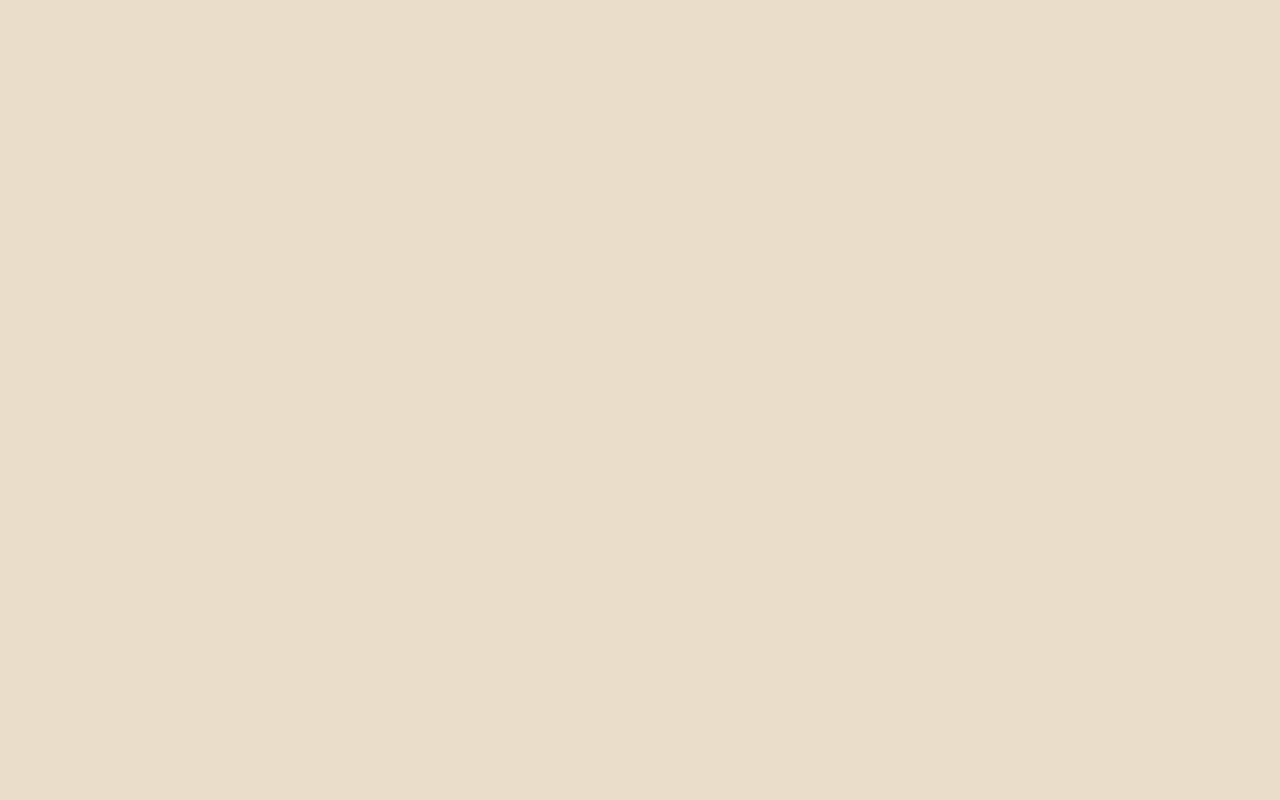
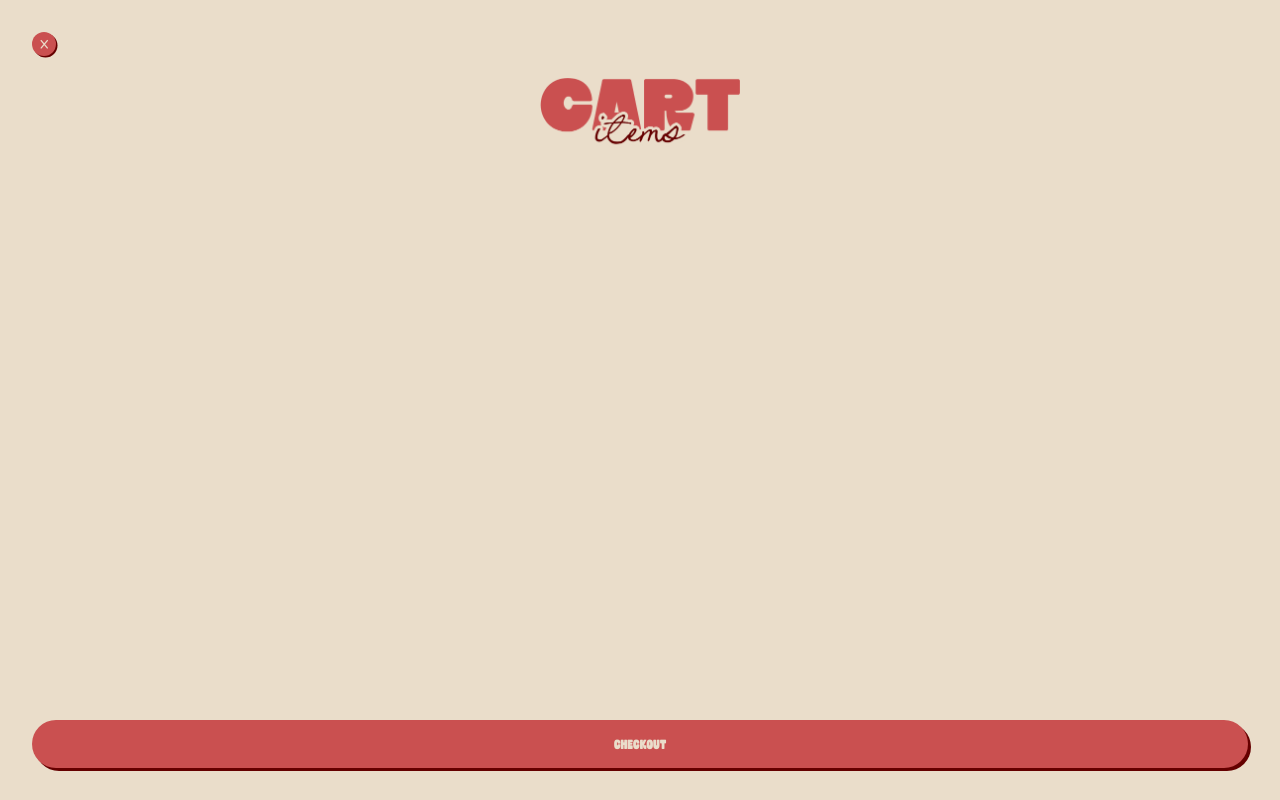
Before and after one commit to Brandon-Fernando/BA_BREW, a React (Vite) app: page /cart in a window 1280 px wide. Before the commit this address had no page. Built offline with nearby package versions, Linux system fonts and the light colour scheme.

Commit message:
cart updates

```diff
--- a/src/App.jsx
+++ b/src/App.jsx
@@ -11,6 +11,7 @@ import AdminSignIn from './pages/Admin/AdminSignIn'
 import AdminRoute from './pages/Admin/AdminRoute'
 import AdminOrders from './pages/Admin/AdminOrders'
 import AdminOrderInfo from './pages/Admin/components/AdminOrderInfo'
+import Cart from './pages/Cart/Cart'
 
 function App() {
 
@@ -37,6 +38,8 @@ function App() {
         </Route>
 
         <Route path="/checkout" element={<Checkout />}/>
+
+        <Route path="/cart" element={<Cart />}/>
       </Route>
     </Routes>
   )
--- a/src/components/Header/Header.jsx
+++ b/src/components/Header/Header.jsx
@@ -67,10 +67,14 @@
 
 // export default Header;
 import "./Header.css";
+import { useNavigate } from "react-router-dom";
 
 const Header = ({
   setMenuSidebarOpen
-}) => (
+}) => {
+  const navigate = useNavigate();
+
+  return(
     <div className="header-container">
       {/* MENU */}
       <div
@@ -82,8 +86,13 @@ const Header = ({
         <div className="header-line"/>
       </div>
 
-     <i className="fa-solid fa-cart-shopping cart-icon"/>
+      <i
+        className="fa-solid fa-cart-shopping cart-icon"
+        onClick={() => navigate("/cart")}
+      />
     </div>
   )
 
+}
+
 export default Header;
--- a/src/components/Layout/Layout.jsx
+++ b/src/components/Layout/Layout.jsx
@@ -54,12 +54,14 @@ const Layout = () => {
           setCartSidebarOpen={setCartSidebarOpen}
         />
       )} */}
-      {!menuSidebarOpen && (
-        <Header
-          menuSidebarOpen={menuSidebarOpen}
-          setMenuSidebarOpen={setMenuSidebarOpen}
-        />
-      )}
+      {!menuSidebarOpen &&
+        location.pathname !== "/cart" &&
+        location.pathname !== "/checkout" && (
+          <Header
+            menuSidebarOpen={menuSidebarOpen}
+            setMenuSidebarOpen={setMenuSidebarOpen}
+          />
+        )}
 
 
       <Outlet
--- /dev/null
+++ b/src/pages/Cart/Cart.css
@@ -0,0 +1,28 @@
+
+.cart-page-container{
+  display: flex;
+  flex-direction: column;
+  padding: 2rem;
+  align-items: center;
+  width: 100%;
+  height: 100dvh;
+  gap: 1rem;
+}
+
+.cart-page-title{
+  width: 50vw;
+  max-width: 200px;
+}
+
+.exit{
+  width: 1.5rem;
+  height: 1.5rem;
+  outline: none;
+  border: none;
+  background-color: #CA5050;
+  border-radius: 50px;
+  font-size: 10px;
+  color: #EADDCA;
+  box-shadow: 1.5px 1.5px 0px #650000;
+  margin-right: auto;
+}
--- /dev/null
+++ b/src/pages/Cart/Cart.jsx
@@ -0,0 +1,50 @@
+import "./Cart.css"
+import { useNavigate } from "react-router-dom";
+import { useCart } from "../../context/CartContext";
+import { motion } from "framer-motion";
+import { slideUpButton } from "../../animations/motionVariants";
+import CartItems from "../../components/CartSidebar/components/CartItems";
+
+const Cart = () => {
+  const navigate = useNavigate();
+  const { cart, updateQuantity, removeFromCart } = useCart();
+
+  return(
+    <div className="cart-page-container">
+      <button
+       className="exit"
+       onClick={() => navigate(-1)}
+      >
+        <i className="fa-solid fa-x"/>
+      </button>
+
+      <img src="/Cart/Cart.png" alt="Cart" className="cart-page-title"/>
+
+      {cart.length > 0 ? (
+        <CartItems
+          cart={cart}
+          updateQuantity={updateQuantity}
+          removeFromCart={removeFromCart}
+        />
+      ) : (
+        <div>
+        </div>
+      )}
+
+      <div className="cart-button-wrapper">
+        <motion.button
+          className="cart-btn button red"
+          onClick={() => navigate("/checkout")}
+          variants={slideUpButton}
+          initial="hidden"
+          animate="visible"
+          exit="exit"
+        >
+          checkout
+        </motion.button>
+      </div>
+    </div>
+  )
+}
+
+export default Cart;
--- a/src/pages/Home/Home.jsx
+++ b/src/pages/Home/Home.jsx
@@ -41,6 +41,7 @@ const imageSources = ["/Home/Main_Logo.png", "/Home/Chairs.png"];
 
 const Home = () => {
   const [status, setStatus] = useState("loading");
+  const navigate = useNavigate();
 
   useEffect(() => {
     let cancelled = false;
@@ -101,7 +102,7 @@ const Home = () => {
         <motion.button
           className="home-button button red"
           variants={staggerChildren}
-
+          onClick={() => navigate("/menu")}
         >
           start order
         </motion.button>
```
Also changed, not shown: public/Cart/Cart.png (added). Lines whose indentation alone changed are shown as unchanged.
